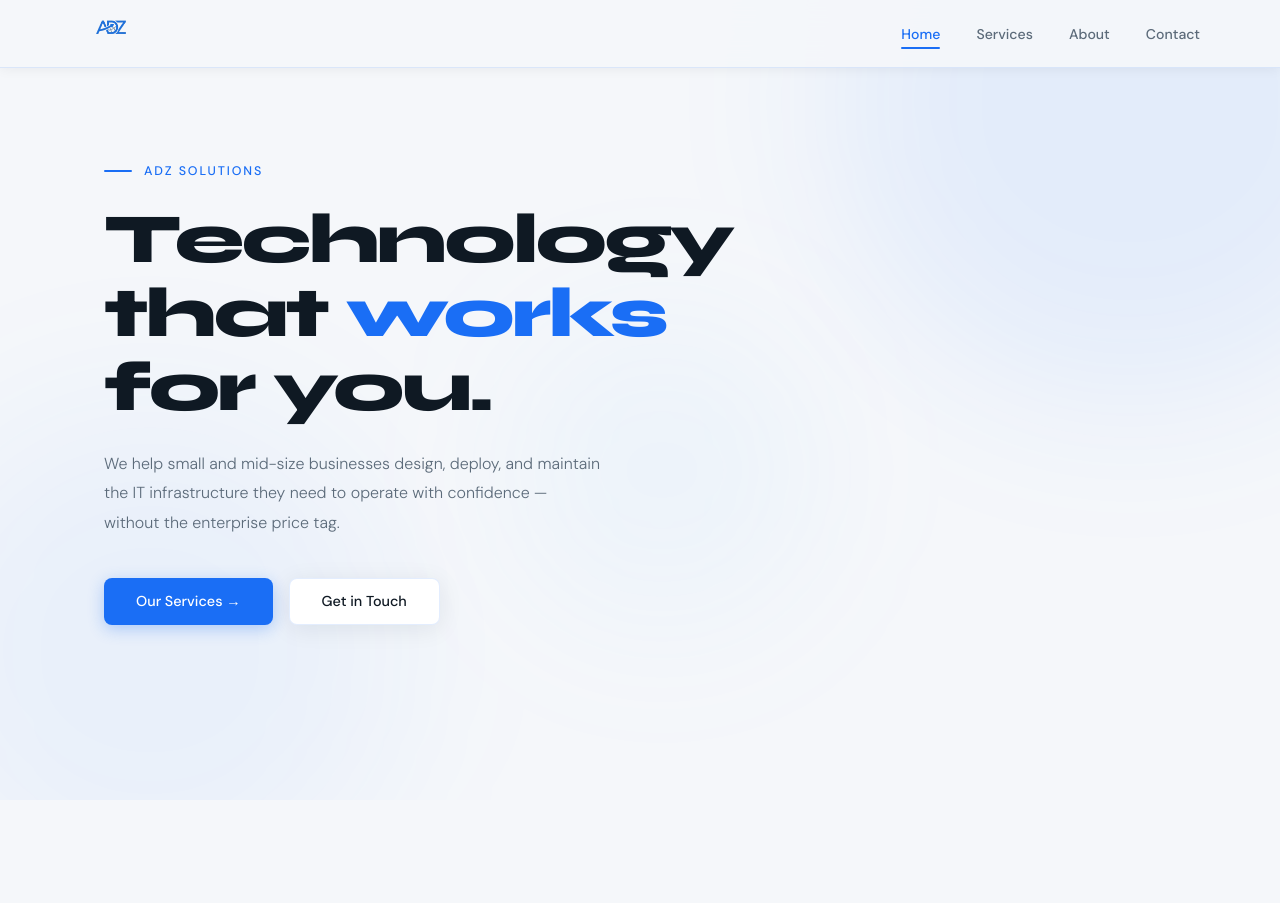
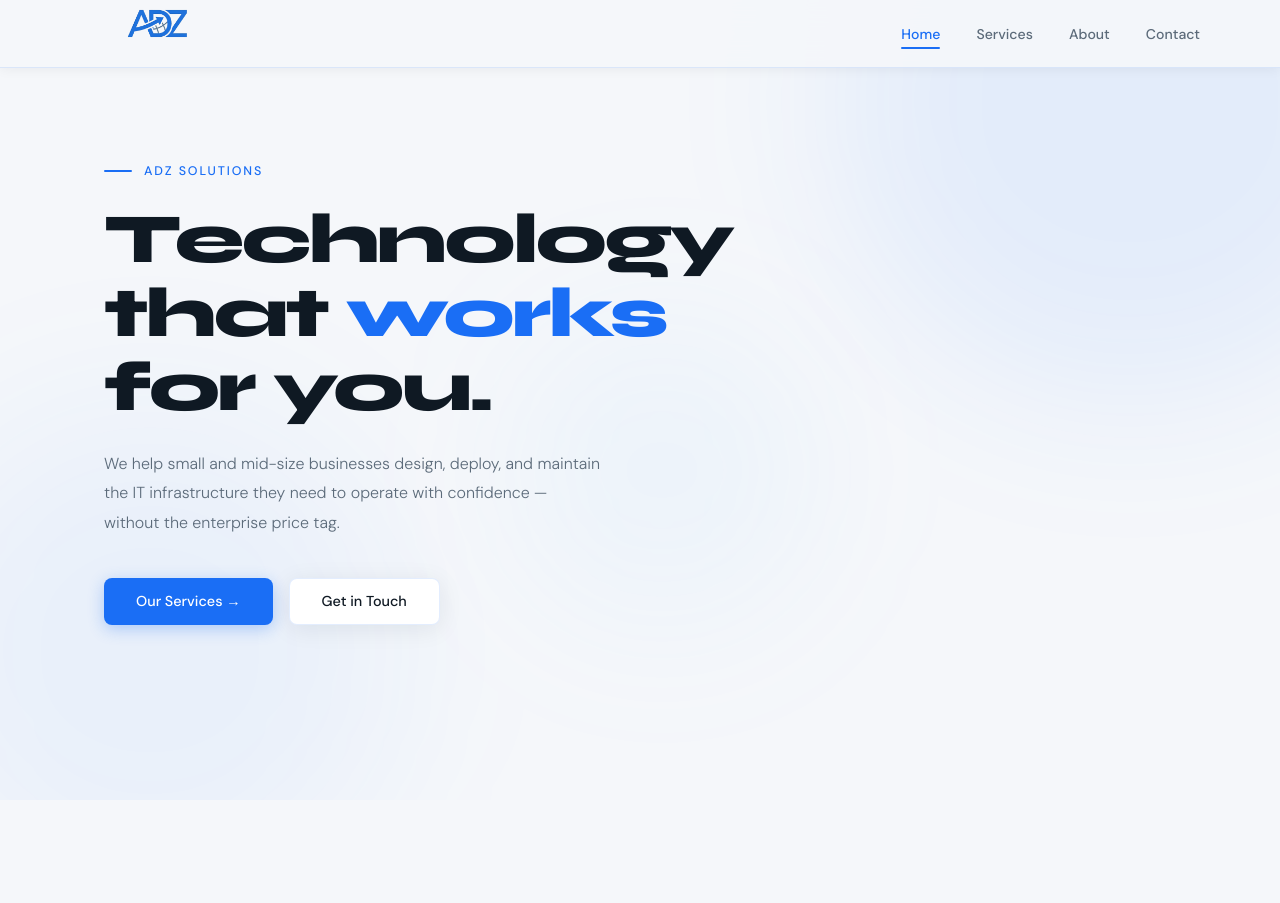
Before and after one commit to 2002DK/adzsolutionsgroup-website, a plain HTML site: page index.html in a window 1280 px wide. Shown: the top 903 px of the page. Drawn offline with Linux system fonts and the light colour scheme.

Commit message:
Adjusted logo height again

```diff
--- a/index.html
+++ b/index.html
@@ -374,7 +374,7 @@
 </div>
 
 <header>
-  <a href="#home"><img src="/assets/logo.png" alt="ADZ Solutions" height="50"></a>
+  <a href="#home"><img src="/assets/logo.png" alt="ADZ Solutions" height="100"></a>
   <nav>
     <a href="#home" class="active" onclick="setActive(this)">Home</a>
     <a href="#services" onclick="setActive(this)">Services</a>
```
Also changed, not shown: tracker/dashboard.html (+1 -1 lines).
